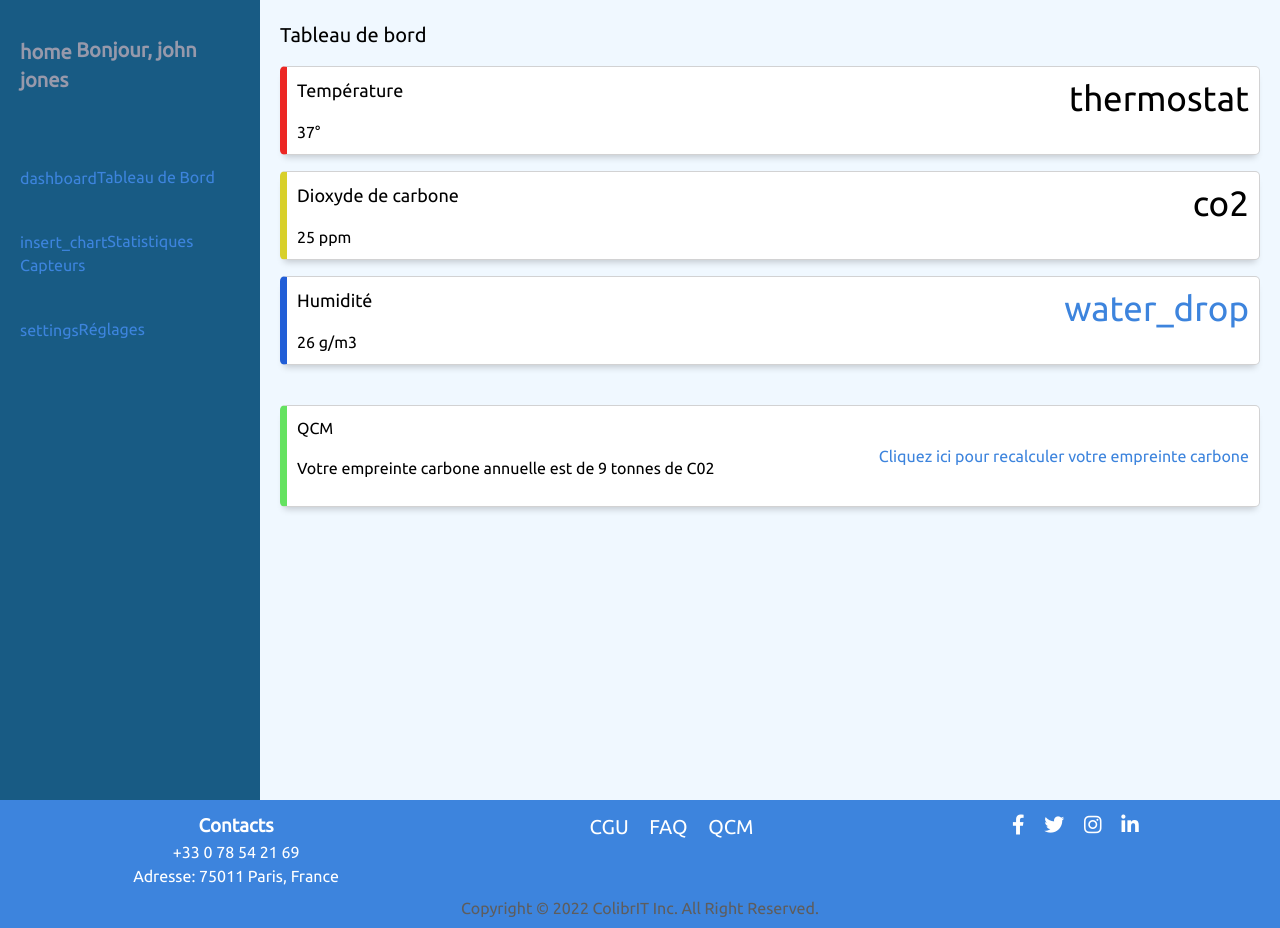
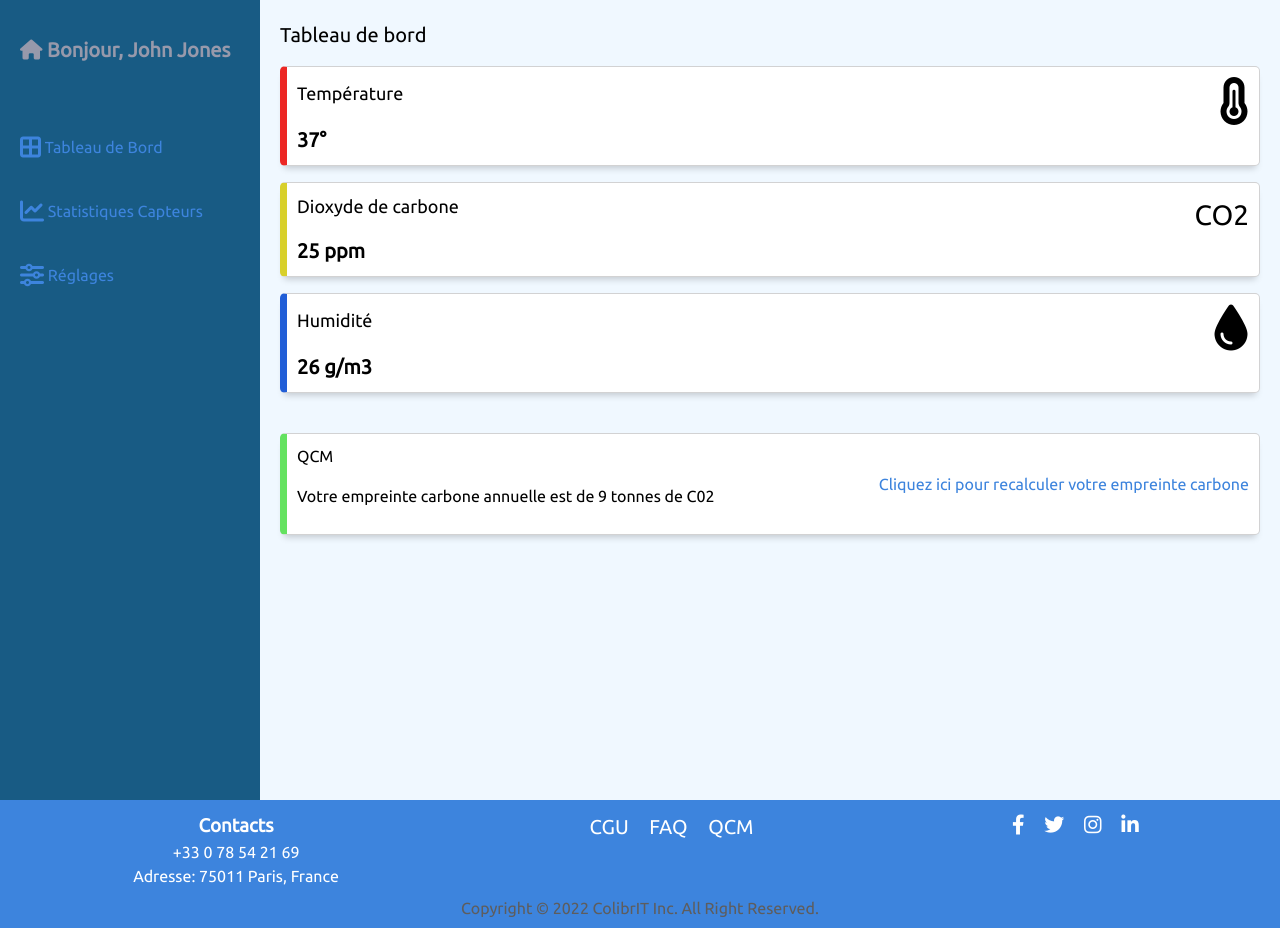
Before and after one commit to Lowlycoder/InfiniteMeasures, a PHP site: page /dashboard in a window 1280 px wide. Shown: the part 72-1000 px from the top of the page. Run offline with PHP 8.4, Linux system fonts and the light colour scheme; some libraries are stand-ins or nearby versions.

Commit message:
ajout des icones fontawsome

```diff
--- a/app/views/sideBarUser.php
+++ b/app/views/sideBarUser.php
@@ -1,20 +1,19 @@
 <aside id="sidebar">
     <div class="sidebar-title">
         <div class="sidebar-brand">
-            <span class="material-icons-outlined">home</span> Bonjour, john jones
+            <i class="fa-solid fa-house"></i> Bonjour, John Jones
         </div>
         <span class="material-icons-outlined" onclick="closeSidebar()">close</span>
     </div>
     <ul class="sidebar-list">
         <li class="sidebar-list-item">
-            <a href="/dashboard"><span class="material-icons-outlined">dashboard</span>Tableau de Bord</a>
+            <a href="/dashboard"><i class="fa-solid fa-border-all fa-xl"></i> Tableau de Bord</a>
         </li>
         <li class="sidebar-list-item">
-            <a href="/capteurs"><span class="material-icons-outlined">insert_chart</span>Statistiques
-                Capteurs</a>
+            <a href="/capteurs"><i class="fa-solid fa-chart-line fa-xl"></i> Statistiques Capteurs</a>
         </li>
         <li class="sidebar-list-item">
-            <a href="/reglages"><span class="material-icons-outlined">settings</span>Réglages</a>
+            <a href="/reglages"><i class="fa-solid fa-sliders fa-xl"></i> Réglages</a>
         </li>
     </ul>
 </aside>
--- a/app/views/user.php
+++ b/app/views/user.php
@@ -11,25 +11,25 @@
             <div class="card">
                 <div class="card-inner">
                     <p>Température</p>
-                    <span class="material-icons-outlined text-red">thermostat</span>
+                    <i class="fa-solid fa-temperature-three-quarters fa-3x"></i>
                 </div>
-                <spanfont-weight-bold">37°</span>
+                <span class="font-weight-bold">37°</span>
             </div>
 
             <div class="card">
                 <div class="card-inner">
                     <p>Dioxyde de carbone</p>
-                    <span class="material-icons-outlined">co2</span>
+                    <span class="material-icons-outlined" style="font-size: 1.75rem">CO2</span>
                 </div>
-                <spanfont-weight-bold">25 ppm</span>
+                <span class="font-weight-bold">25 ppm</span>
             </div>
 
             <div class="card">
                 <div class="card-inner">
                     <p>Humidité</p>
-                    <span class="material-icons-outlined text-blue">water_drop</span>
+                    <i class="fa-solid fa-droplet fa-3x"></i>
                 </div>
-                <spanfont-weight-bold">26 g/m3</span>
+                <span class="font-weight-bold">26 g/m3</span>
             </div>
 
         </div>
@@ -37,7 +37,7 @@
         <div class="card flex-row" style="border-left: 7px solid #27d721b6">
             <div class="col-md">
                 <p>QCM</p>
-                <p> Votre empreinte carbone annuelle est de 9 tonnes de C02 </p>
+                <p> Votre empreinte carbone annuelle est de 9 tonnes de C02</p>
             </div>
             <div class="col-md w-100 text-end justify-content-end align-items-center d-flex">
                 <a href="/qcm">Cliquez ici pour recalculer votre empreinte carbone</a>
```
